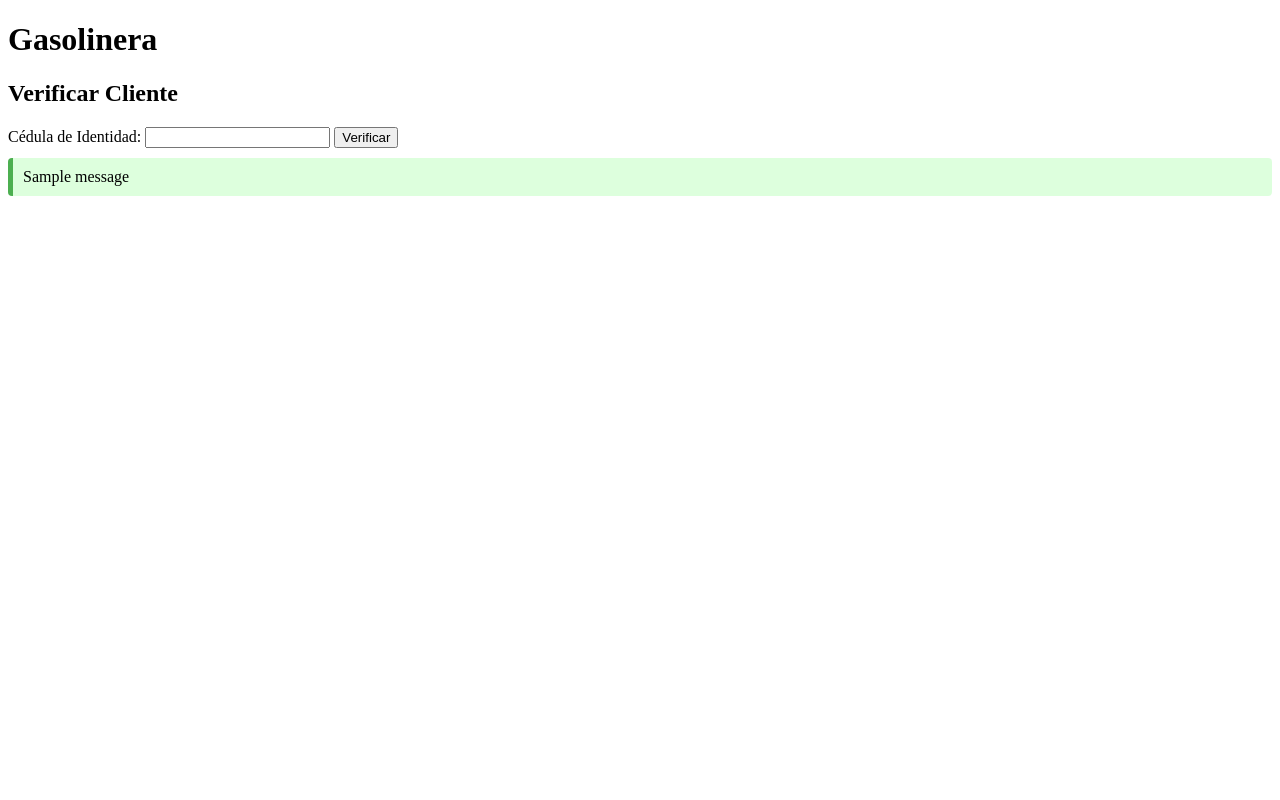
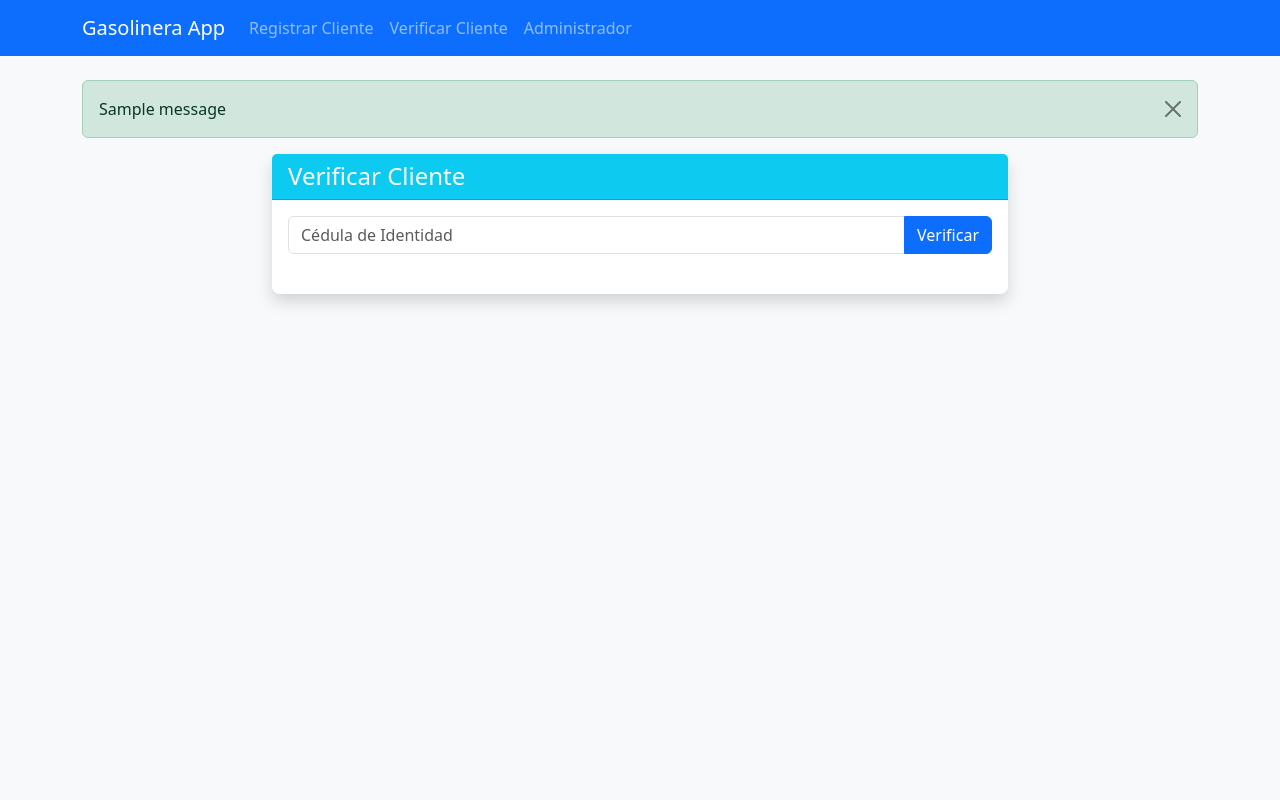
Before and after one commit to Dussan03/Gasolinera, a Flask app: page /verificacion/verificar in a window 1280 px wide. Run offline with Flask 3, Linux system fonts and the light colour scheme; tables that the repository leaves empty or names only in its code hold one stand-in row (values such as "Sample post"); one stand-in notice (Sample message) is shown.

Commit message:
Estilos a las plantillas html (Bootstrap)

```diff
--- a/static/css/style.css
+++ b/static/css/style.css
@@ -1,35 +1,28 @@
-.flash {
-    padding: 10px;
-    margin: 10px 0;
-    border-radius: 4px;
+body {
+    min-height: 100vh;
+    display: flex;
+    flex-direction: column;
 }
 
-.flash.error {
-    background-color: #ffdddd;
-    border-left: 5px solid #f44336;
+main {
+    flex: 1;
 }
 
-.flash.success {
-    background-color: #ddffdd;
-    border-left: 5px solid #4CAF50;
+.card {
+    border: none;
+    border-radius: 0.5rem;
 }
 
-.flash.warning {
-    background-color: #fff3cd;
-    border-left: 5px solid #ffc107;
+.table {
+    margin-bottom: 0;
 }
 
-table {
-    width: 100%;
-    border-collapse: collapse;
+.table-responsive {
+    border-radius: 0.5rem;
+    overflow: hidden;
 }
 
-th, td {
-    padding: 8px;
-    text-align: left;
-    border-bottom: 1px solid #ddd;
+/* Animación para los alerts */
+.alert {
+    transition: all 0.3s ease;
 }
-
-th {
-    background-color: #f2f2f2;
-}
--- a/templates/base.html
+++ b/templates/base.html
@@ -2,16 +2,52 @@
 <html lang="es">
 <head>
     <meta charset="UTF-8">
-    <meta name="viewport" content="width=device-width, initial-scale=1.0">
-    <title>Gasolinera</title>
+    <meta name="viewport" content="width=device-width, initial-scale=1">
+    <title>Gasolinera App</title>
+    <!-- Bootstrap CSS -->
+    <link href="https://cdn.jsdelivr.net/npm/bootstrap@5.3.0/dist/css/bootstrap.min.css" rel="stylesheet">
+    <!-- Estilos personalizados -->
     <link rel="stylesheet" href="{{ url_for('static', filename='css/style.css') }}">
 </head>
-<body>
-    <header>
-        <h1>Gasolinera</h1>
-    </header>
-    <main>
+<body class="bg-light">
+    <nav class="navbar navbar-expand-lg navbar-dark bg-primary mb-4">
+        <div class="container">
+            <a class="navbar-brand" href="{{ url_for('index') }}">Gasolinera App</a>
+            <button class="navbar-toggler" type="button" data-bs-toggle="collapse" data-bs-target="#navbarNav">
+                <span class="navbar-toggler-icon"></span>
+            </button>
+            <div class="collapse navbar-collapse" id="navbarNav">
+                <ul class="navbar-nav">
+                    <li class="nav-item">
+                        <a class="nav-link" href="{{ url_for('cliente.registrar') }}">Registrar Cliente</a>
+                    </li>
+                    <li class="nav-item">
+                        <a class="nav-link" href="{{ url_for('verificacion.verificar') }}">Verificar Cliente</a>
+                    </li>
+                    <li class="nav-item">
+                        <a class="nav-link" href="{{ url_for('admin.panel_admin') }}">Administrador</a>
+                    </li>
+                </ul>
+            </div>
+        </div>
+    </nav>
+
+    <main class="container">
+        {% with messages = get_flashed_messages(with_categories=true) %}
+            {% if messages %}
+                {% for category, message in messages %}
+                    <div class="alert alert-{{ category }} alert-dismissible fade show">
+                        {{ message }}
+                        <button type="button" class="btn-close" data-bs-dismiss="alert"></button>
+                    </div>
+                {% endfor %}
+            {% endif %}
+        {% endwith %}
+
         {% block content %}{% endblock %}
     </main>
+
+    <!-- Bootstrap JS Bundle with Popper -->
+    <script src="https://cdn.jsdelivr.net/npm/bootstrap@5.3.0/dist/js/bootstrap.bundle.min.js"></script>
 </body>
 </html>
--- a/templates/verificar.html
+++ b/templates/verificar.html
@@ -1,28 +1,34 @@
 {% extends "base.html" %}
 
 {% block content %}
-<h2>Verificar Cliente</h2>
-<form method="POST">
-    <label for="ci">Cédula de Identidad:</label>
-    <input type="text" id="ci" name="ci" required>
-    <button type="submit">Verificar</button>
-</form>
+<div class="row justify-content-center">
+    <div class="col-md-8">
+        <div class="card shadow">
+            <div class="card-header bg-info text-white">
+                <h2 class="h4 mb-0">Verificar Cliente</h2>
+            </div>
+            <div class="card-body">
+                <form method="POST" class="mb-4">
+                    <div class="input-group">
+                        <input type="text" class="form-control" id="ci" name="ci" placeholder="Cédula de Identidad" required>
+                        <button class="btn btn-primary" type="submit">Verificar</button>
+                    </div>
+                </form>
 
-{% with messages = get_flashed_messages(with_categories=true) %}
-    {% if messages %}
-        <div class="flash-messages">
-            {% for category, message in messages %}
-                <div class="flash {{ category }}">{{ message }}</div>
-            {% endfor %}
+                {% if cliente %}
+                <div class="card mb-3">
+                    <div class="card-body">
+                        <h5 class="card-title">Información del Cliente</h5>
+                        <ul class="list-group list-group-flush">
+                            <li class="list-group-item"><strong>CI:</strong> {{ cliente.ci }}</li>
+                            <li class="list-group-item"><strong>Nombre:</strong> {{ cliente.nombre }}</li>
+                            <li class="list-group-item"><strong>Apellido:</strong> {{ cliente.apellido }}</li>
+                        </ul>
+                    </div>
+                </div>
+                {% endif %}
+            </div>
         </div>
-    {% endif %}
-{% endwith %}
-
-{% if cliente %}
-<div class="resultado">
-    <h3>Información del Cliente:</h3>
-    <p>CI: {{ cliente.ci }}</p>
-    <p>Nombre: {{ cliente.nombre }} {{ cliente.apellido }}</p>
+    </div>
 </div>
-{% endif %}
 {% endblock %}
```
Also changed, not shown: templates/admin.html (+12 -11 lines), templates/index.html (+16 -8 lines), templates/registro.html (+31 -10 lines).
